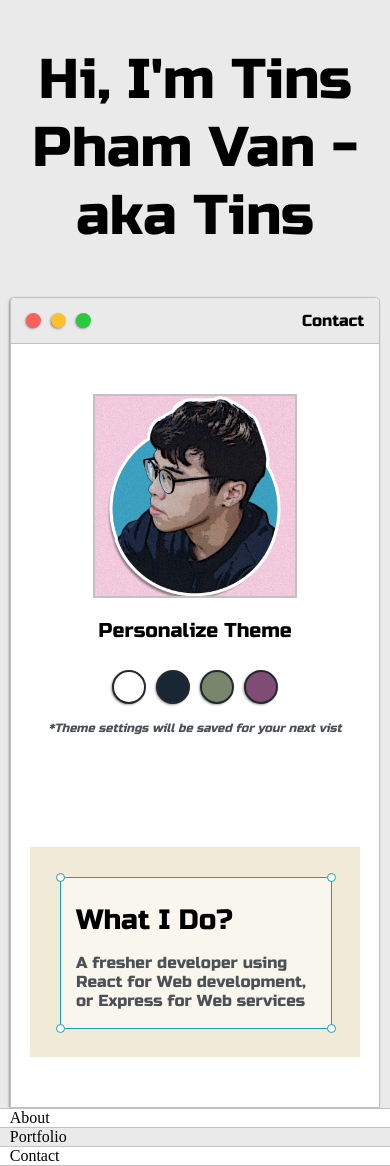
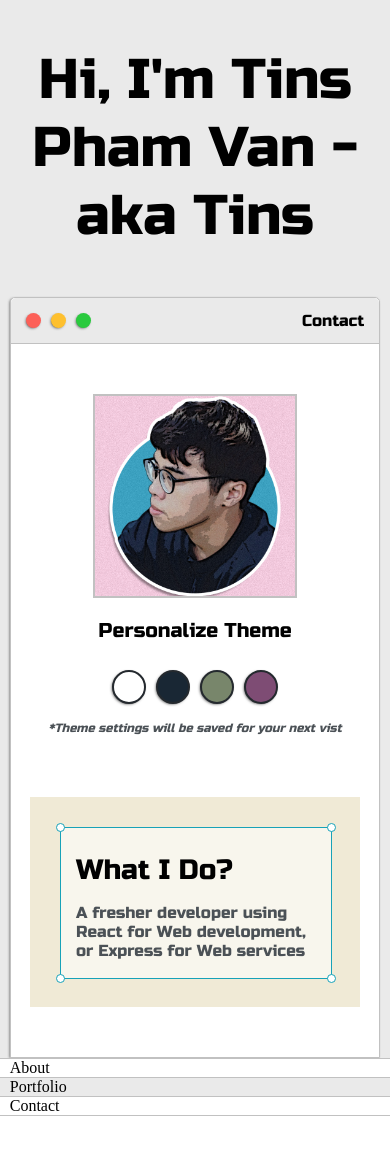
Before and after one commit to tinspham209/portfolio, a React (Create React App) app: page / in a window 390 px wide. After the commit the page ends 1116 px from the top, so only its background shows below. Built offline with nearby package versions, Linux system fonts and the light colour scheme.

Commit message:
Responsive

```diff
--- a/src/components/intro/style.css
+++ b/src/components/intro/style.css
@@ -196,10 +196,14 @@
 	}
 	.right-column {
 		justify-content: center;
+		padding-top: 0;
 	}
 }
 
 @media screen and (max-width: 500px) {
+	.right-column {
+		padding-top: 0;
+	}
 	#preview {
 		width: 240px;
 		height: 120px;
```
